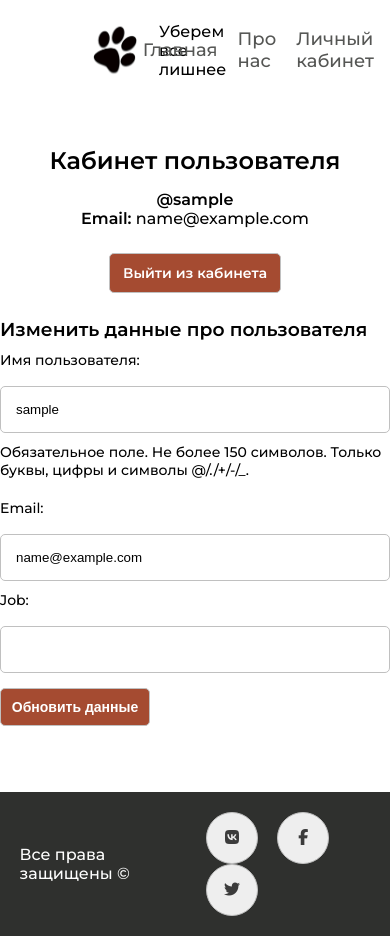
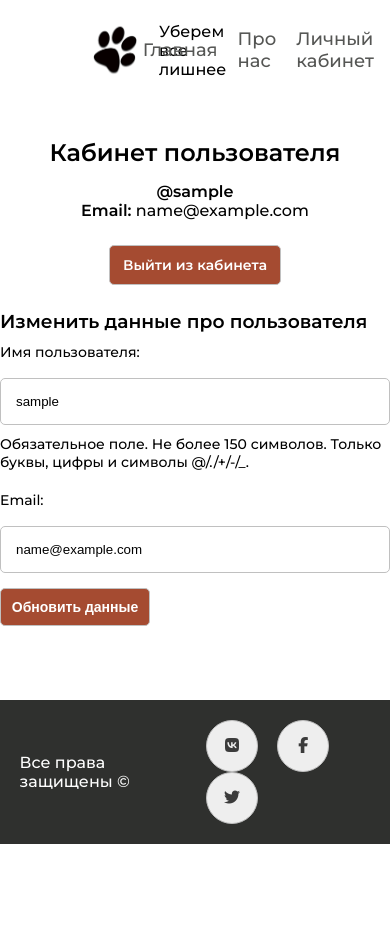
Before and after one commit to vanya2143/briefly, a Django app: page /users/profile/ in a window 390 px wide; the page is wider, and only the part inside the window is pictured. After the commit the page ends 844 px from the top of that part, so only its background shows below. Run offline with Django 3.2, Linux system fonts and the light colour scheme; the visitor is signed in with stand-in values (Sample User, id 1); some libraries are stand-ins or nearby versions.

Commit message:
[*] Адаптивная верстка для дисплеев от 900x800px [*] Удалены лишнее элементы формы [*] Добавлено отображение дополнительных ссылок в админке

```diff
--- a/brieflyMain/settings.py
+++ b/brieflyMain/settings.py
@@ -125,8 +125,6 @@ USE_TZ = True
 STATIC_URL = '/static/'
 
 STATIC_ROOT = os.path.join(BASE_DIR, "staticfiles")
-# MEDIA_URL = '/pictures/'
-# MEDIA_ROOT = os.path.join(BASE_DIR, "pictures")
 
 LOGIN_URL = 'user'
 LOGIN_REDIRECT_URL = 'profile'
--- a/linkCutter/admin.py
+++ b/linkCutter/admin.py
@@ -1,4 +1,8 @@
 from django.contrib import admin
 from .models import Link
 
-admin.site.register(Link)
+
+@admin.register(Link)
+class LinkAdmin(admin.ModelAdmin):
+    list_display = ['creator', 'source_link', 'clicks']
+    list_filter = ['creator']
--- a/linkCutter/forms.py
+++ b/linkCutter/forms.py
@@ -13,16 +13,14 @@ class AddUserLinkForm(forms.ModelForm):
 
     def clean_source_link(self):
         data = self.cleaned_data['source_link']
-        # print(data)
         if Link.objects.filter(source_link=data):
             raise ValidationError('Сокращенная ссылка с таким адресом уже существует')
         return data
 
     def clean_destination_link(self):
         data = self.cleaned_data['destination_link']
-        # print(len(data))
         if len(data) > 255:
-            raise ValidationError('Убедитесь, что это значение содержит не более 250 символов (сейчас %s)' % len(data))
+            raise ValidationError(f'Убедитесь, что это значение содержит не более 255 символов (сейчас {len(data)})')
         return data
 
     class Meta:
--- a/linkCutter/static/linkCutter/css/main.css
+++ b/linkCutter/static/linkCutter/css/main.css
@@ -11,6 +11,10 @@
     outline: none;
 }
 
+html {
+    height: 100%;
+}
+
 #messages {
     border: 0;
 }
@@ -21,6 +25,7 @@
     width: 100%;
     height: inherit;
     padding: 6px;
+    color: #555654;
 }
 
 #messages .error {
@@ -29,9 +34,10 @@
     width: 100%;
     height: inherit;
     padding: 6px;
+    color: #555654;
 }
 
-#messages .success a {
+#messages a {
     position: absolute;
     right: 15px;
     cursor: pointer;
@@ -39,9 +45,12 @@
 
 body {
     font-family: 'Montserrat', sans-serif;
+    height: inherit;
 }
 
-a {text-decoration: none}
+a {
+    text-decoration: none
+}
 
 header {
     height: 100px;
@@ -93,7 +102,7 @@ header .nav .menu a {
     transition: color 600ms ease;
 }
 
-header .nav .menu  a:hover {
+header .nav .menu a:hover {
     color: red;
 }
 
@@ -114,7 +123,8 @@ header .nav .menu  a:hover {
 
 main {
     display: flex;
-    height: 82vh;
+    align-content: center;
+    height: 80%;
     justify-content: center;
     align-items: center;
 }
@@ -141,9 +151,9 @@ main .button:hover {
     -moz-transform: translateY(-5px);
     -webkit-transform: translateY(-5px);
     transform: translateY(-5px);
-  -webkit-box-shadow: 0px 24px 39px 6px rgba(184,182,184,1);
-  -moz-box-shadow: 0px 24px 39px 6px rgba(184,182,184,1);
-  box-shadow: 0px 24px 39px 6px rgba(184,182,184,1);
+    -webkit-box-shadow: 0px 24px 39px 6px rgba(184, 182, 184, 1);
+    -moz-box-shadow: 0px 24px 39px 6px rgba(184, 182, 184, 1);
+    box-shadow: 0px 24px 39px 6px rgba(184, 182, 184, 1);
 }
 
 main .main-page .button a {
@@ -169,6 +179,10 @@ footer {
     justify-content: space-between;
     align-items: center;
     color: white;
+    bottom: 0;
+    left: 0;
+    right: 0;
+    position: fixed;
 }
 
 footer .social div {
--- a/users/forms.py
+++ b/users/forms.py
@@ -1,7 +1,6 @@
 from django import forms
 from django.contrib.auth.models import User
 from django.contrib.auth.forms import UserCreationForm
-from .models import Profile
 
 
 class UserRegistrationFrom(UserCreationForm):
@@ -21,11 +20,3 @@ class UserUpdateForm(forms.ModelForm):
     class Meta:
         model = User
         fields = ['username', 'email']
-
-
-class ProfileForm(forms.ModelForm):
-    job = forms.CharField(required=False)
-
-    class Meta:
-        model = Profile
-        fields = ['job']
--- a/users/views.py
+++ b/users/views.py
@@ -2,7 +2,7 @@ from django.shortcuts import render, redirect
 from django.contrib import messages
 from django.contrib.auth.decorators import login_required
 
-from .forms import UserRegistrationFrom, UserUpdateForm, ProfileForm
+from .forms import UserRegistrationFrom, UserUpdateForm
 
 
 def register(request):
@@ -24,24 +24,20 @@ def register(request):
 def profile(request):
     if request.method == "POST":
         update_user = UserUpdateForm(data=request.POST, instance=request.user)
-        profile_form = ProfileForm(instance=request.user.profile, data=request.POST)
 
         print(request.user.profile)
         if update_user.is_valid():
             update_user.save()
-            profile_form.save()
 
             messages.success(request, f'Ваш аккаунт юыл успешно обновлен')
             return redirect('profile')
 
     else:
         update_user = UserUpdateForm(instance=request.user)
-        profile_form = ProfileForm(instance=request.user.profile)
 
-    data = {
+    context = {
         'title': 'Профиль пользователя ' + str(request.user).title(),
         'update_user': update_user,
-        'profile': profile_form
     }
 
-    return render(request, 'users/profile.html', data)
+    return render(request, 'users/profile.html', context=context)
```
Also changed, not shown: README.txt (deleted). Lines whose indentation alone changed are shown as unchanged.
